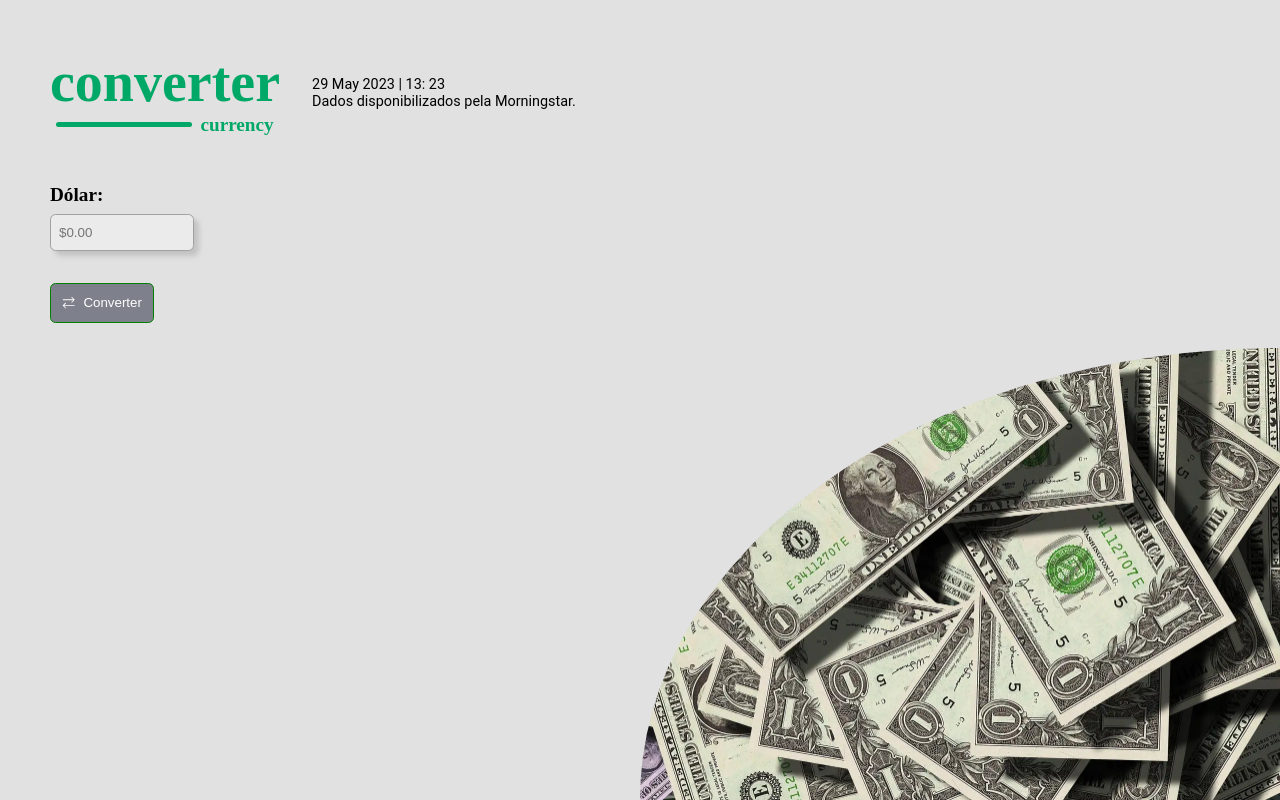
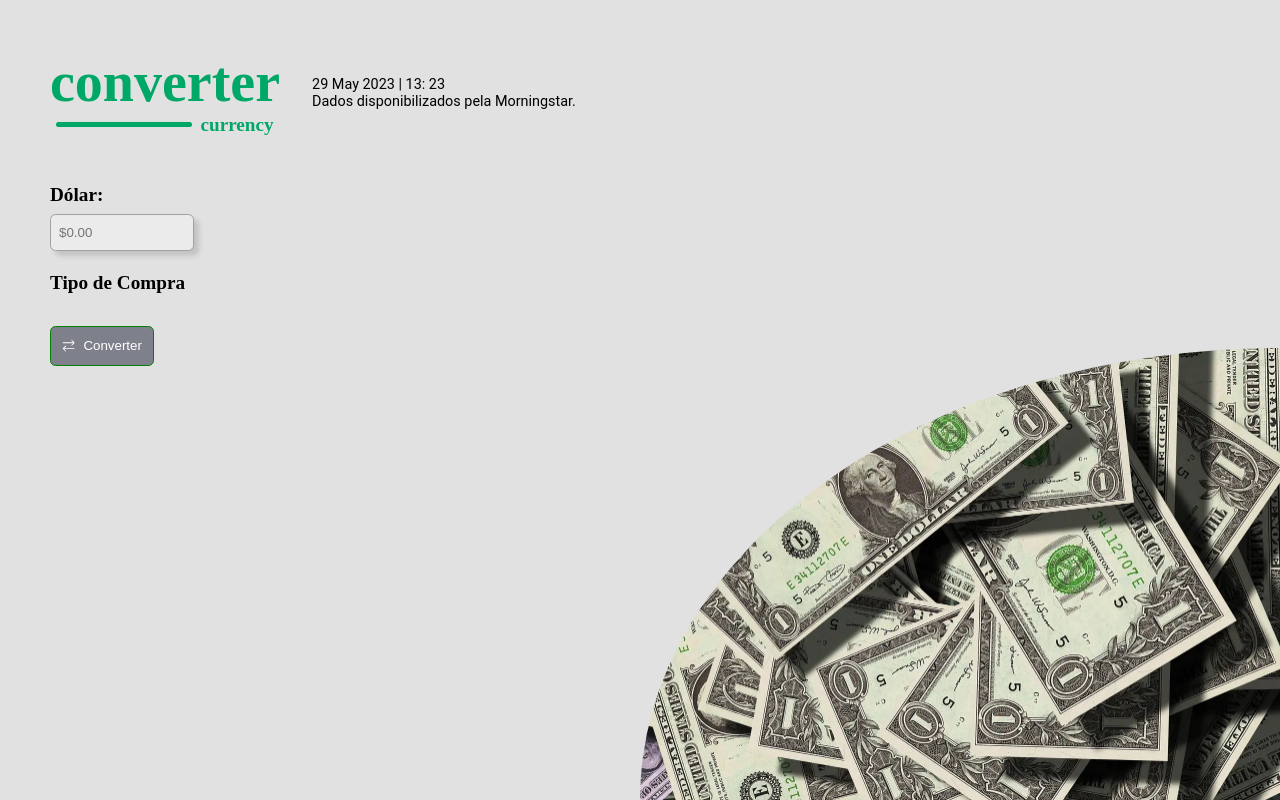
Before and after one commit to jessicaduarte95/moneyConverter, a React (Vite) app: page / in a window 1280 px wide. Built offline with nearby package versions, Linux system fonts and the light colour scheme.

Commit message:
Inclusão do tipo de compra

```diff
--- a/package.json
+++ b/package.json
@@ -13,6 +13,8 @@
   "dependencies": {
     "moment": "^2.29.4",
     "momentjs": "^2.0.0",
+    "pretty-checkbox": "^3.0.3",
+    "pretty-checkbox-react": "^3.2.0",
     "react": "^18.2.0",
     "react-dom": "^18.2.0",
     "react-icons": "^4.9.0",
--- a/src/App.tsx
+++ b/src/App.tsx
@@ -9,7 +9,8 @@ import {
   LineNameStyled,
   ContainerConverter,
   MoneyConverter,
-  ButtonConverter }
+  ButtonConverter,
+  TypeMoney }
   from './components/Currency-style';
   import { VscArrowSwap } from 'react-icons/vsc';
 
@@ -49,6 +50,9 @@ export const  App = () =>  {
             <p>Dólar:</p>
             <input type="number" name='Money' placeholder='$0.00'/>
           </MoneyConverter>
+          <TypeMoney>
+            <p>Tipo de Compra</p>
+          </TypeMoney>
           <ButtonConverter>
             <VscArrowSwap style={{color: "white"}}/>
             <p>Converter</p>
--- a/src/components/Currency-style.tsx
+++ b/src/components/Currency-style.tsx
@@ -135,3 +135,12 @@ export const ButtonConverter = styled.button `
         margin-Left: 0.5rem
     }
 `
+
+export const TypeMoney = styled.div `
+    margin-Top: 1.3rem;
+
+    p {
+        font-size: 1.2rem;
+        font-weight: bold;
+    }
+`
```
Also changed, not shown: 1 other file (tests, documents, lock files or other folders).
